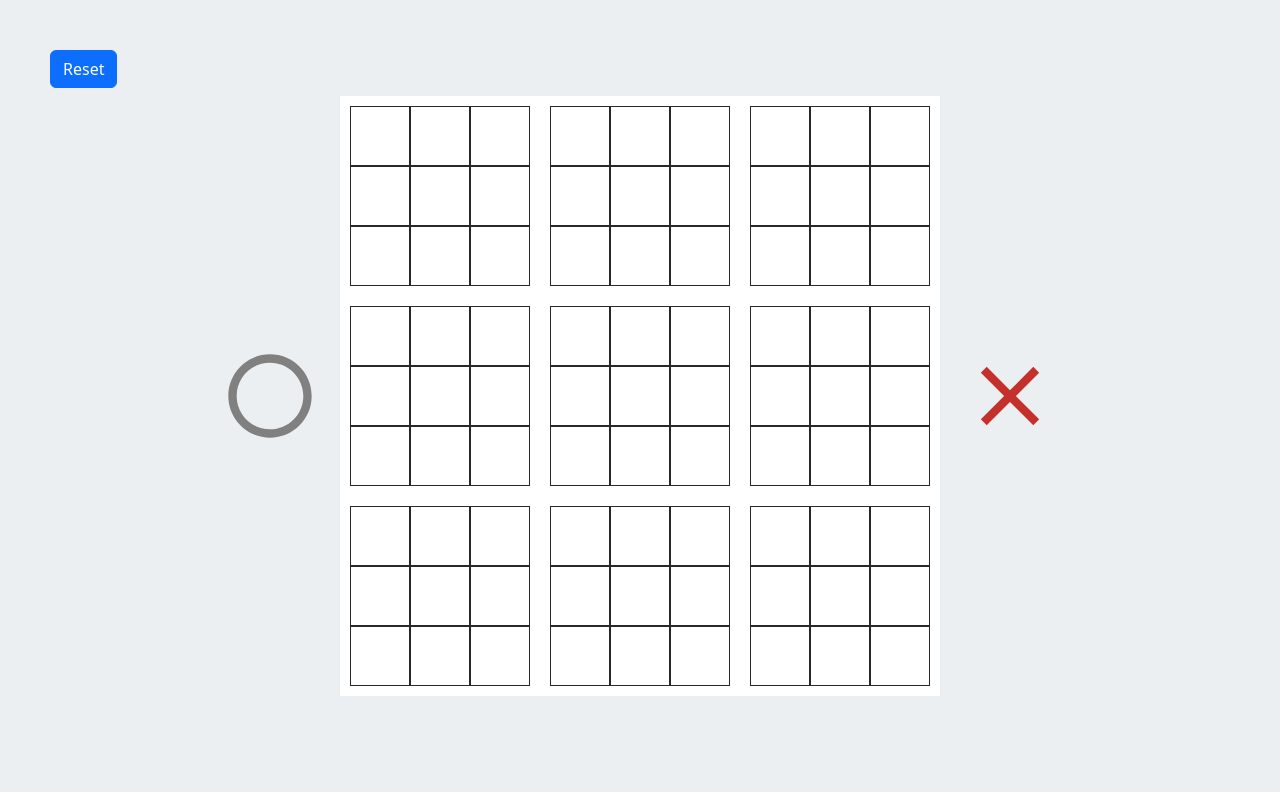
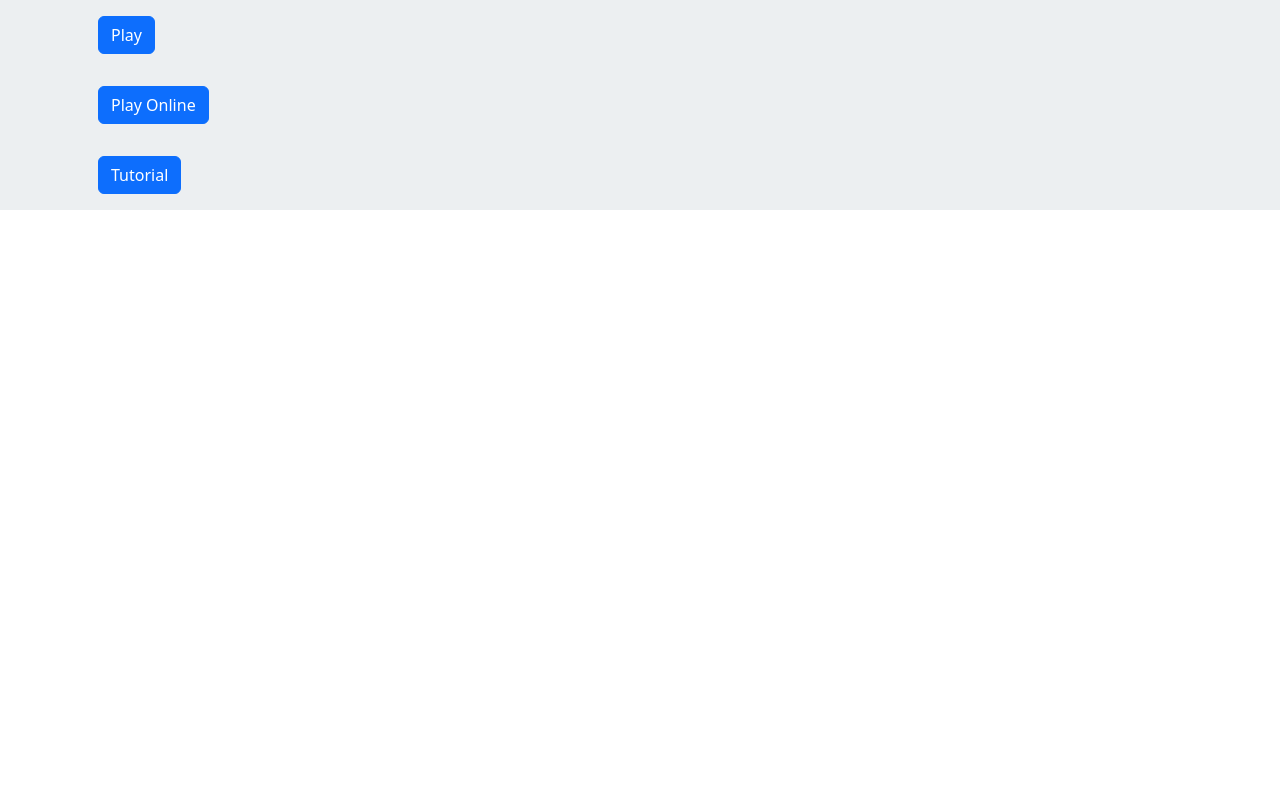
Before and after one commit to DevEmad007/super-tic-tac-toe, a React (Vite) app: page / in a window 1280 px wide. Built offline with nearby package versions, Linux system fonts and the light colour scheme.

Commit message:
Home  UI add

```diff
--- a/package.json
+++ b/package.json
@@ -18,7 +18,10 @@
     "firebase": "^10.4.0",
     "react": "^18.2.0",
     "react-bootstrap": "^2.8.0",
-    "react-dom": "^18.2.0"
+    "react-dom": "^18.2.0",
+    "react-player": "^2.13.0",
+    "react-router": "^6.16.0",
+    "react-router-dom": "^6.16.0"
   },
   "devDependencies": {
     "@types/react": "^18.2.15",
--- a/src/App.jsx
+++ b/src/App.jsx
@@ -1,11 +1,20 @@
+import { BrowserRouter,Route,Routes } from 'react-router-dom';
 import GameBoard from './components/GameBoard';
+import Home from './home/Home';
+import Tiutorial from './home/Tiutorial';
+import OnlinePlay from './components/OnlinePlay';
 
 const App = () => {
 
   return (
-    <div className='app'>
-      <GameBoard />
-    </div>
+    <BrowserRouter>
+      <Routes>
+        <Route path={'/'} element={<Home />} />
+        <Route path={'/game'} element={<GameBoard />} />
+        <Route path={'/game-online'} element={<OnlinePlay />} />
+        <Route path={'/game-tutorial'} element={<Tiutorial />} />
+      </Routes>
+    </BrowserRouter>
   );
 };
 
--- /dev/null
+++ b/src/components/OnlinePlay.jsx
@@ -0,0 +1,18 @@
+import React from 'react';
+import { Link } from 'react-router-dom';
+import { Button } from 'react-bootstrap';
+
+const OnlinePlay = () => {
+    return (
+        <div className='online'>
+            <h1>Will be added Soon</h1>
+            <Link to={'/game'}>
+                <Button>
+                    Play offline with friend
+                </Button>
+            </Link>
+        </div>
+    );
+};
+
+export default OnlinePlay;
--- /dev/null
+++ b/src/home/Home.jsx
@@ -0,0 +1,37 @@
+import React from 'react';
+import { ButtonGroup,Button,Container,Row,Col } from 'react-bootstrap';
+import { Link } from 'react-router-dom';
+
+const Home = () => {
+    return (
+        <>
+            <Container className='home'>
+                <Row>
+                    <Col>
+                        <Link to={'/game'}>
+                            <Button variant='primary' className='m-3 '>Play</Button>
+                        </Link>
+                    </Col>
+                </Row>
+                <Row>
+                    <Col>
+                        <Link to={'game-online'}>
+                            <Button variant='primary' className='m-3 '>Play Online</Button>
+                        </Link>
+                    </Col>
+                </Row>
+                <Row>
+                    <Col>
+                        <Link to={'game-tutorial'}>
+                            <Button variant='primary' className='m-3 '>Tutorial</Button>
+                        </Link>
+                    </Col>
+                </Row>
+
+
+            </Container>
+        </>
+    );
+};
+
+export default Home;
--- /dev/null
+++ b/src/home/Tiutorial.jsx
@@ -0,0 +1,19 @@
+import React from 'react';
+import { Button } from 'react-bootstrap';
+import ReactPlayer from 'react-player';
+import { Link } from 'react-router-dom';
+
+const Tiutorial = () => {
+    return (
+        <div className='tutorial'>
+            <Link to={'/'}>
+                <Button>
+                    Home
+                </Button>
+            </Link>
+            <ReactPlayer playing pip={true} className={'vidPlayer'} url={'https://www.youtube.com/shorts/_Na3a1ZrX7c'}></ReactPlayer>
+        </div>
+    );
+};
+
+export default Tiutorial;
--- /dev/null
+++ b/src/home/index.jsx
@@ -0,0 +1 @@
+export { default } from './Home';
```
Also changed, not shown: 1 other file (tests, documents, lock files or other folders).
